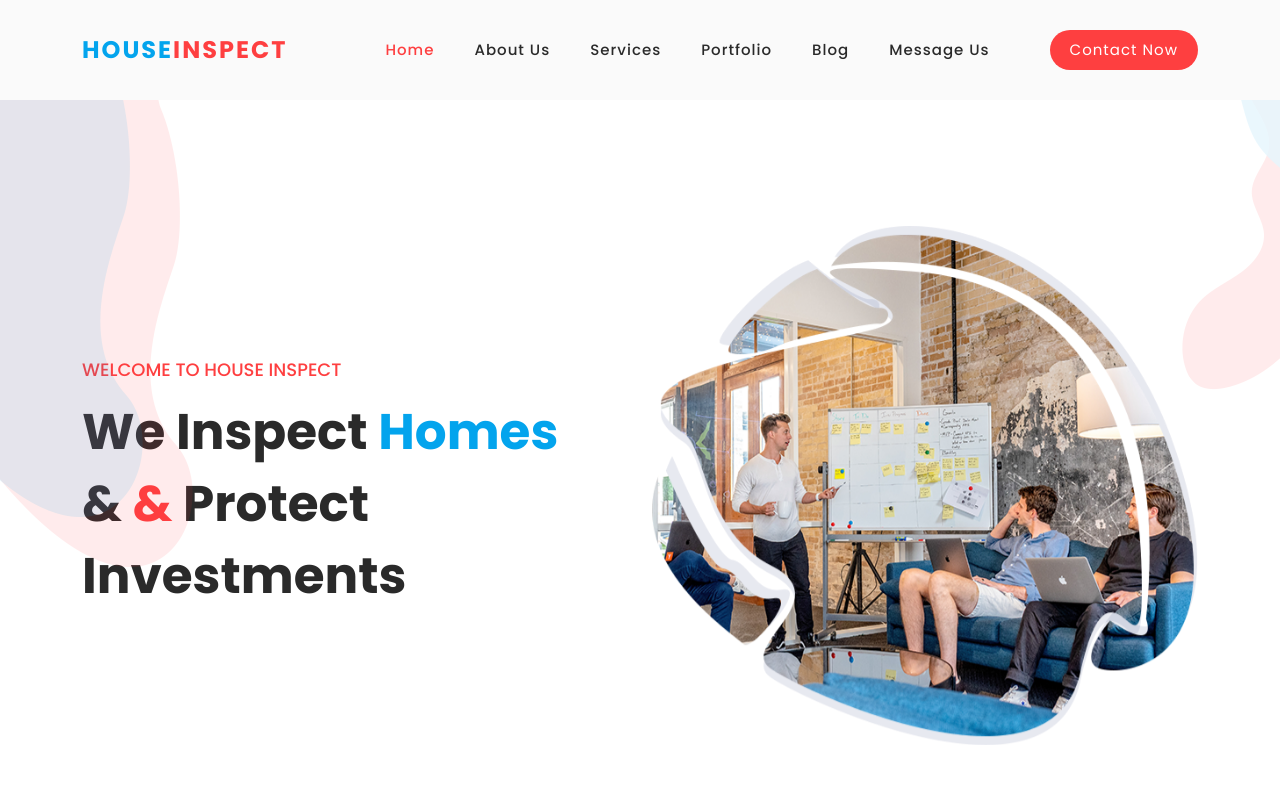
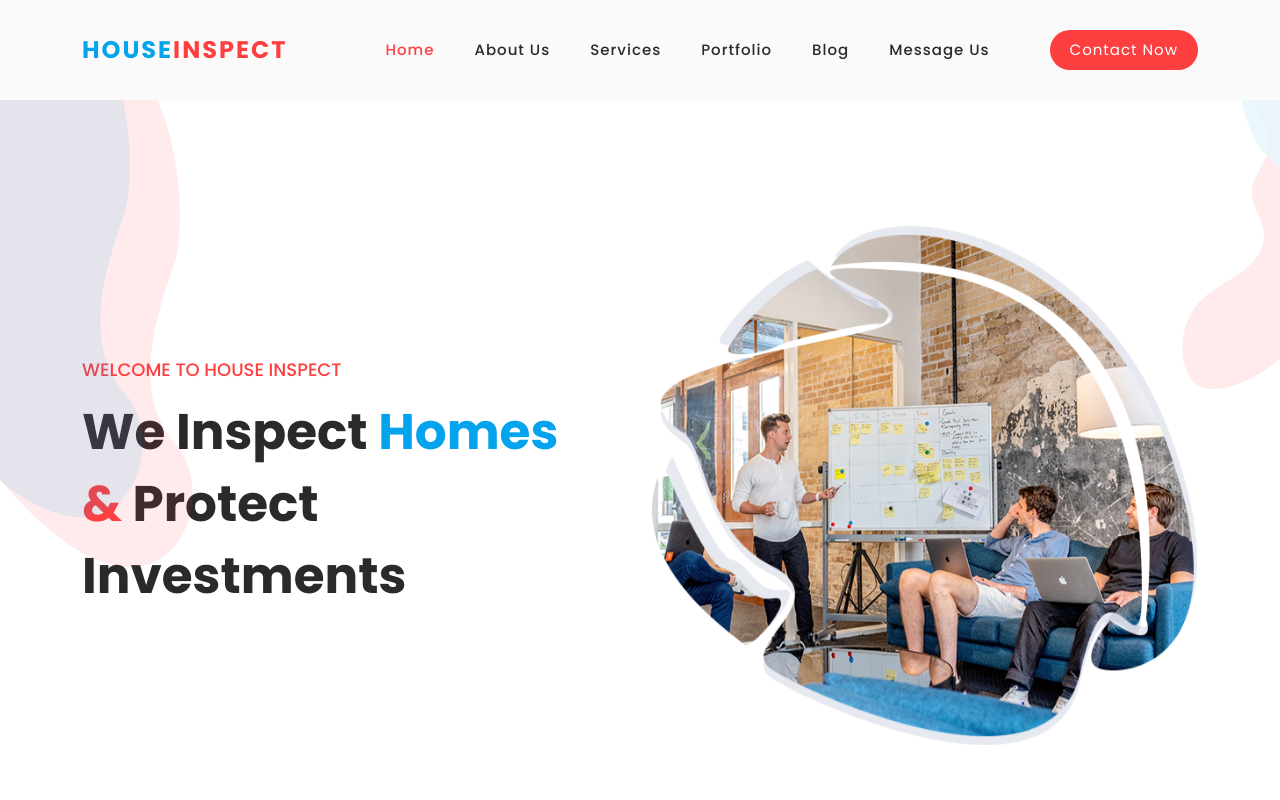
Before and after one commit to Aughoost/TrueInspect, a plain HTML site: page index.html in a window 1280 px wide. Shown: the top 800 px of the page. Drawn offline with Linux system fonts and the light colour scheme.

Commit message:
Update index.html

```diff
--- a/index.html
+++ b/index.html
@@ -86,7 +86,7 @@ https://templatemo.com/tm-562-space-dynamic
                 <h6>Welcome to House Inspect</h6>
 
                 <!-- We Inspect Homes & Protect Investments -->
-                <h2>We Inspect <em>Homes</em> &amp; <span>&</span> Protect Investments</h2>
+                <h2>We Inspect <em>Homes</em> <span>&</span> Protect Investments</h2>
               </div>
             </div>
             <div class="col-lg-6">
```
